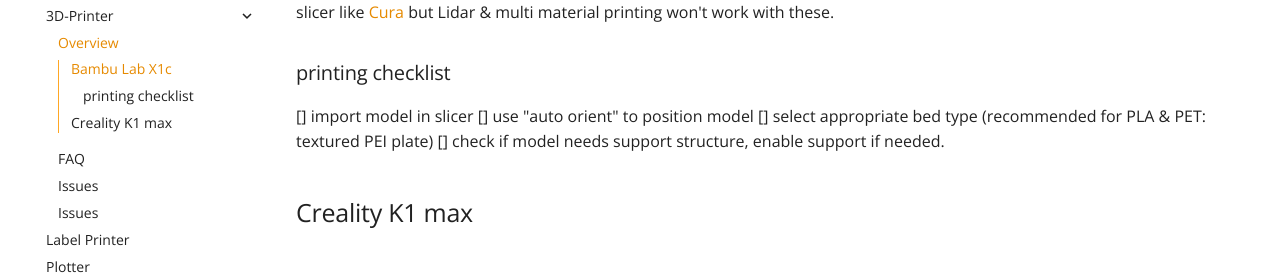
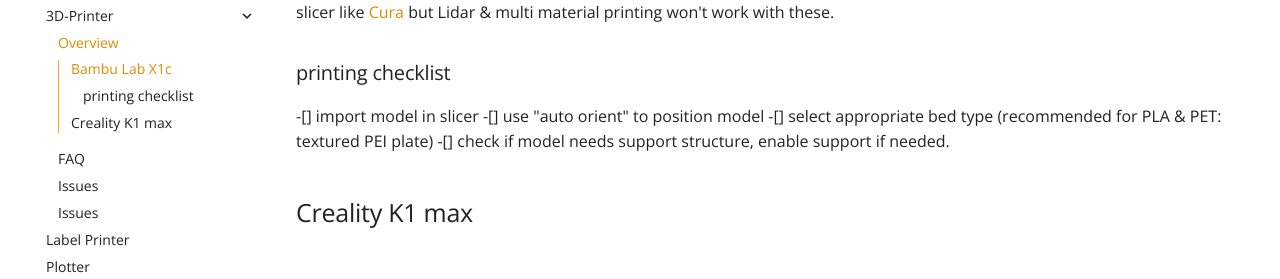
Before and after one commit to makeruniverse/docs, an MkDocs documentation site: the page built from docs/3D_Printing/Overview.md, in a window 1280 px wide and 900 px high, scrolled down 701 px. Shown: the part 155-434 px from the top of the window. Built offline with MkDocs 1.6.1 and Material for MkDocs 9.7.7, drawn with Linux system fonts in a browser that asks for light colours; comment, search, counter and statistics services are not loaded.

```diff
--- a/docs/3D_Printing/Overview.md
+++ b/docs/3D_Printing/Overview.md
@@ -11,10 +11,10 @@ To make use of all features use [Bambu Studio](https://bambulab.com/en/download/
 You can also use any other 3rd party slicer like [Cura](https://ultimaker.com/software/ultimaker-cura/) but Lidar & multi material printing won't work with these.
 
 ### printing checklist
-[] import model in slicer
-[] use "auto orient" to position model
-[] select appropriate bed type (recommended for PLA & PET: textured PEI plate)
-[] check if model needs support structure, enable support if needed.
+-[] import model in slicer
+-[] use "auto orient" to position model
+-[] select appropriate bed type (recommended for PLA & PET: textured PEI plate)
+-[] check if model needs support structure, enable support if needed.
 
 
 ## Creality K1 max
```
